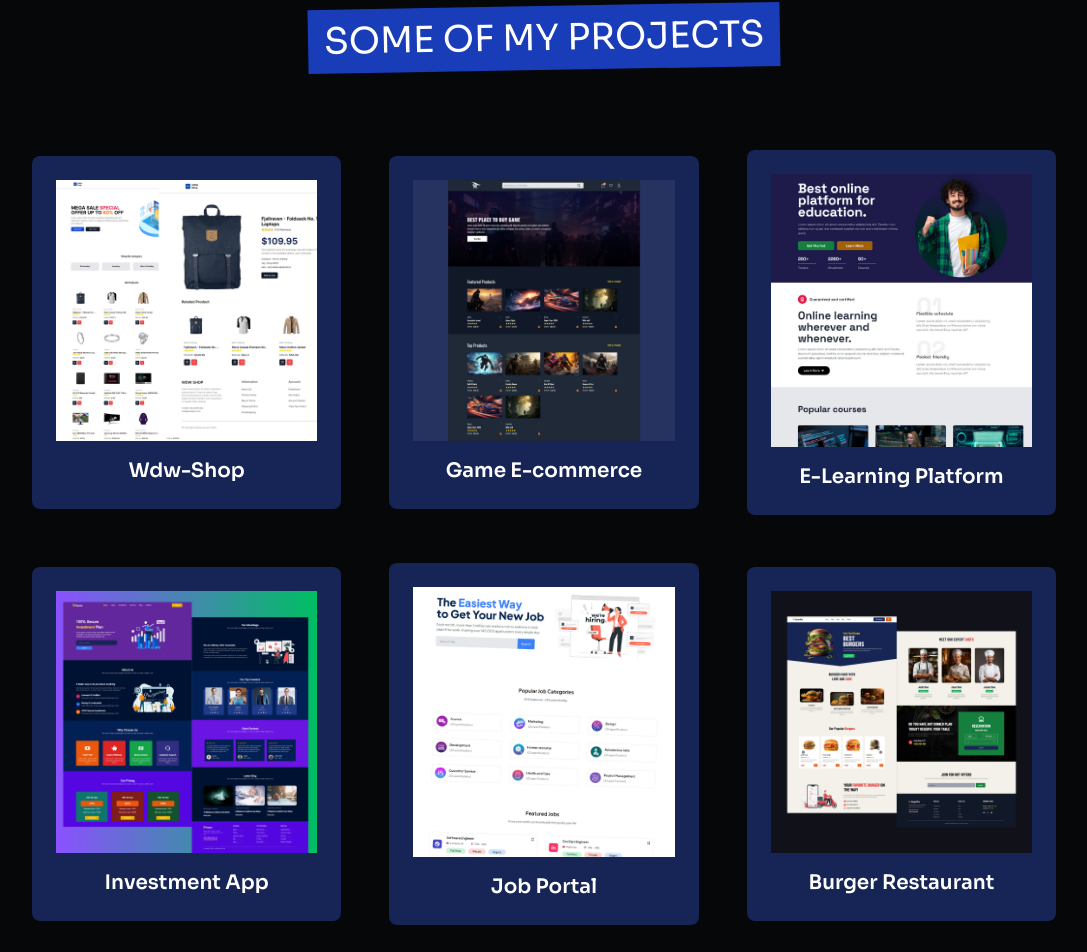
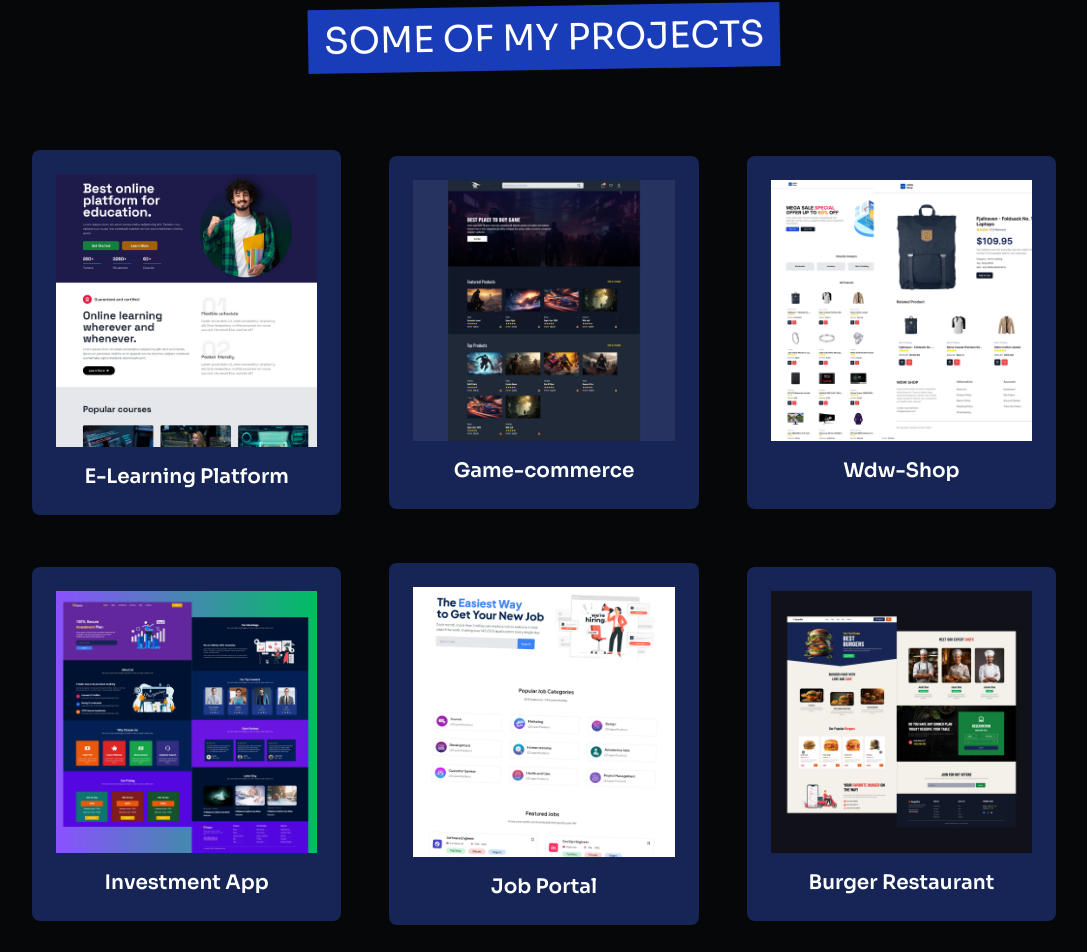
Before and after one commit to brochjosias/Dev-portfolio, a Next.js app in the folder devportfolio/: page / in a window 1280 px wide. Shown: the part 2502-3454 px from the top of the page, without its empty margins (96-1183 px from the left). Built offline with nearby package versions, Linux system fonts and the light colour scheme.

Commit message:
Update data.ts

```diff
--- a/devportfolio/Data/data.ts
+++ b/devportfolio/Data/data.ts
@@ -74,21 +74,21 @@ export const servicesData = [
 export const projectData = [
   {
     id: 1,
-    name: "Wdw-Shop",
-    image: "/imagens/p7.png",
-    url: "https://www.linkedin.com/posts/josiasbroch_nextjs-typescript-paypal-activity-7323011781285572609-YGuC?utm_source=share&utm_medium=member_desktop&rcm=ACoAADlRdAMBKY74vEDZtFxqewys63zNrB0PecY",
+    name: "E-Learning Platform",
+    image: "/imagens/p4.png",
+    url: "https://elearning-yt.vercel.app/",
   },
   {
     id: 2,
-    name: "Game E-commerce",
+    name: "Game-commerce",
     image: "/imagens/p3.png",
     url: "https://game-ecommerce-yt.vercel.app/",
   },
   {
     id: 3,
-    name: "E-Learning Platform",
-    image: "/imagens/p4.png",
-    url: "https://elearning-yt.vercel.app/",
+    name: "Wdw-Shop",
+    image: "/imagens/p7.png",
+    url: "https://www.linkedin.com/posts/josiasbroch_nextjs-typescript-paypal-activity-7323011781285572609-YGuC?utm_source=share&utm_medium=member_desktop&rcm=ACoAADlRdAMBKY74vEDZtFxqewys63zNrB0PecY",
   },
   {
     id: 4,
```
